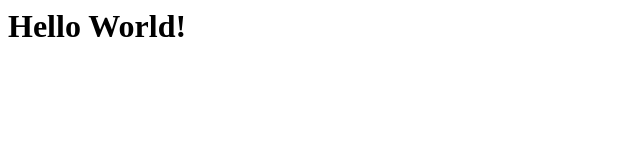
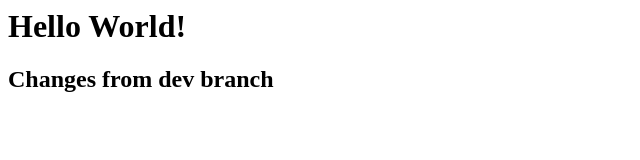
Before and after one commit to agocevska02/kiii-jenkins, a plain HTML site: page index.html in a window 1280 px wide. Shown: the whole page, without its empty margins (0-640 px from the left). Drawn offline with Linux system fonts and the light colour scheme.

Commit message:
Update index.html

```diff
--- a/index.html
+++ b/index.html
@@ -1 +1,3 @@
 <h1>Hello World!</h1>
+
+<h2>Changes from dev branch</h2>
```
